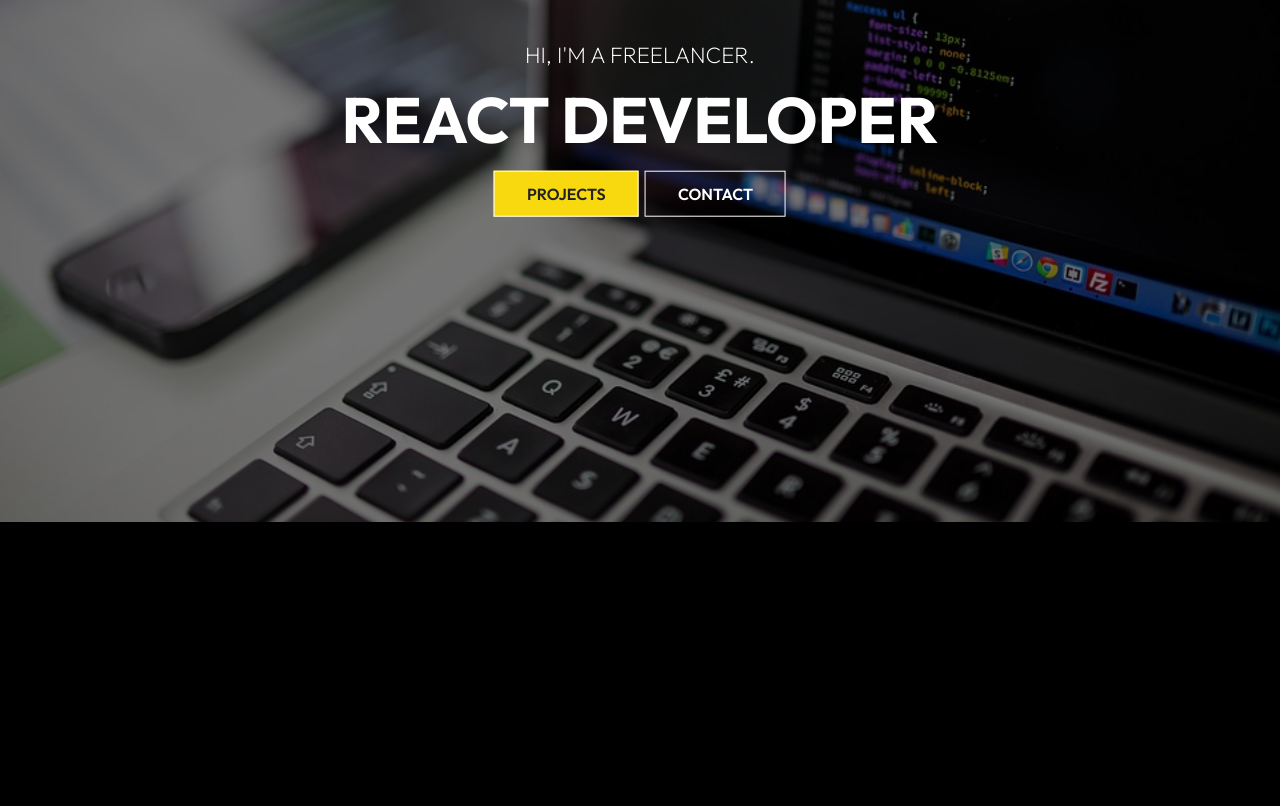
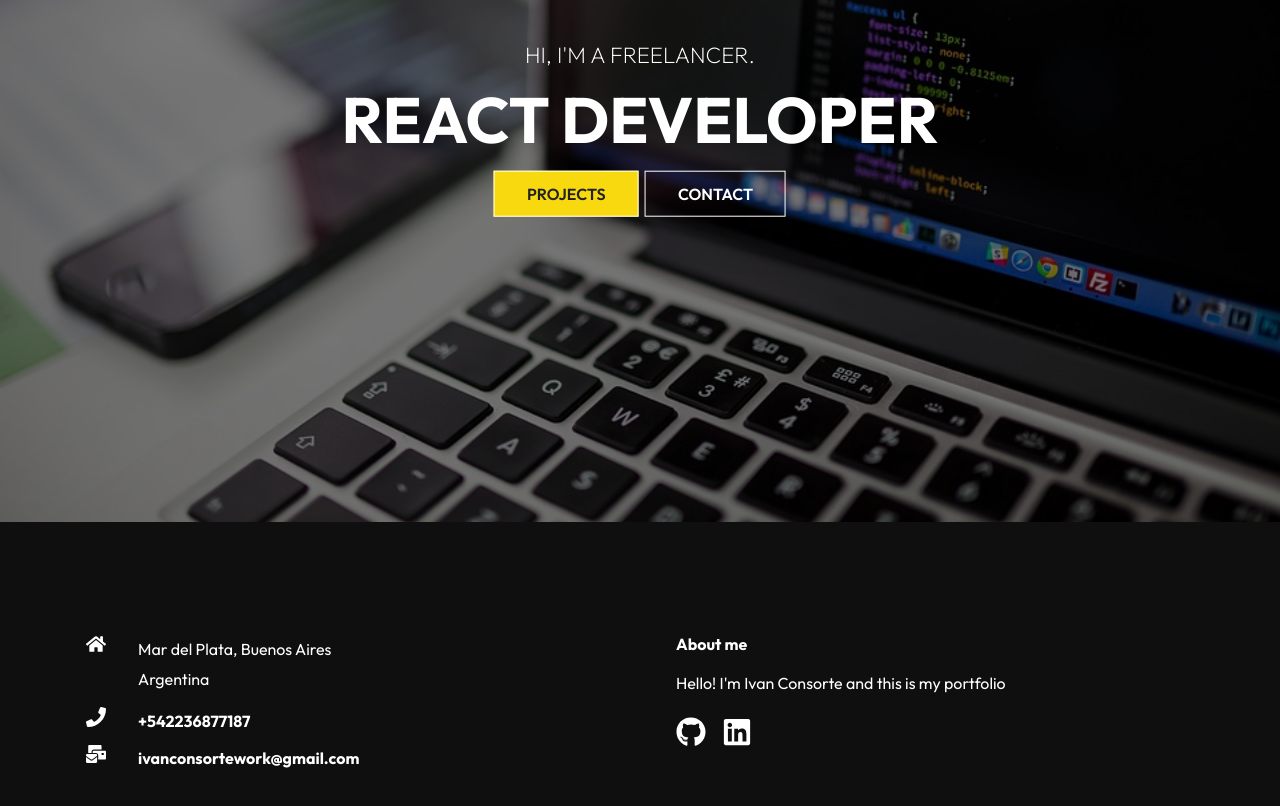
Before and after one commit to IvanConsorteWork/Portfolio-Old-, a React (Create React App) app: page / in a window 1280 px wide. Shown: the part 278-1084 px from the top of the page. Before the commit the page ends 804 px from the top, so only its background shows below. Built offline with nearby package versions, Linux system fonts and the light colour scheme.

Commit message:
added footer and heroImg2

```diff
--- /dev/null
+++ b/src/components/Footer.css
@@ -0,0 +1,75 @@
+.footer {
+    width: 100%;
+    padding: 6rem 0;
+    background-color: rgba(19, 19, 19, 0.8);
+}
+
+.footer-container {
+    max-width: 1140px;
+    margin: auto;
+    display: grid;
+    grid-template-columns: repeat(2, 1fr);
+    grid-gap: 40px;
+}
+
+.left {
+    height: 100%;
+    max-width: 100%;
+    display: flex;
+    flex-direction: column;
+    padding: 1rem;
+}
+
+.location {
+    display: flex;
+    margin-bottom: 0.8rem;
+}
+
+.location p {
+    line-height: 30px;
+}
+
+.phone {
+    display: flex;
+    margin-bottom: 0.8rem;
+}
+
+.email {
+    display: flex;
+    margin-bottom: 0.8rem;
+}
+
+.right {
+    height: 100%;
+    max-width: 100%;
+    display: flex;
+    flex-direction: column;
+    padding: 1rem;
+}
+
+.right h4 {
+    margin-bottom: 1.2rem;
+}
+
+.right p {
+    margin-bottom: 0.5rem;
+}
+
+.social {
+    margin-top: 1rem;
+}
+
+.h4 {
+    font-size: 1.2rem;
+    padding-bottom: 0.7rem
+}
+
+.p {
+    font-size: 1.2rem
+}
+
+@media screen and (max-width: 640px) {
+    .footer-container {
+        grid-template-columns: 1fr;
+    }
+}
--- /dev/null
+++ b/src/components/Footer.js
@@ -0,0 +1,40 @@
+import React from 'react';
+import './Footer.css';
+
+import { FaGithub, FaHome, FaLinkedin, FaMailBulk, FaPhone } from 'react-icons/fa';
+
+const Footer = () => {
+  return (
+    <div className='footer'>
+        <div className='footer-container'>
+            <div className='left'>
+                <div className='location'>
+                    <FaHome size={20} style={{color: '#fff', marginRight: '2rem'}} />
+                    <div>
+                      <p>Mar del Plata, Buenos Aires</p>
+                      <p>Argentina</p>
+                    </div>
+                </div>
+                <div className='phone'>
+                  <h4><FaPhone size={20} style={{color: '#fff', marginRight: '2rem'}} />
+                  +542236877187</h4>
+                </div>
+                <div className='mail'>
+                  <h4><FaMailBulk size={20} style={{color: '#fff', marginRight: '2rem'}} />
+                  ivanconsortework@gmail.com</h4>
+                </div>
+            </div>
+            <div className='right'>
+              <h4>About me</h4>
+              <p>Hello! I'm Ivan Consorte and this is my portfolio</p>
+              <div className='social'>
+                <FaGithub size={30} style={{color: '#fff', marginRight: '1rem'}} />
+                <FaLinkedin size={30} style={{color: '#fff', marginRight: '1rem'}} />
+              </div>
+            </div>
+        </div>
+    </div>
+  )
+}
+
+export default Footer
--- /dev/null
+++ b/src/components/HeroImg2.css
@@ -0,0 +1,43 @@
+.hero-img {
+    width: 100%;
+    background: rgba(0, 0, 0, 0.5);
+    height: 60vh;
+    position: relative
+}
+
+.hero-img::before {
+    content: "";
+    background: url(https://images.unsplash.com/photo-1580894894513-541e068a3e2b?ixlib=rb-4.0.3&ixid=MnwxMjA3fDB8MHxwaG90by1wYWdlfHx8fGVufDB8fHx8&auto=format&fit=crop&w=870&q=80);
+    background-size: cover;
+    background-position: center top;
+    height: 100%;
+    width: 100%;
+    position: absolute;
+    top: 0;
+    left: 0;
+    z-index: -1
+}
+
+.hero-img h1 {
+    font-size: 2.4rem
+}
+
+.hero-img p {
+    font-size: 1.4rem;
+    text-align: center;
+}
+
+@media screen and (max-width: 640px) {
+    .hero-img h1 {
+        font-size: 2rem
+    }
+}
+
+.heading {
+    width: 100%;
+    height: 100%;
+    display: flex;
+    flex-direction: column;
+    justify-content: center;
+    align-items: center
+}
--- /dev/null
+++ b/src/components/HeroImg2.js
@@ -0,0 +1,15 @@
+import React from 'react';
+import './HeroImg2.css';
+
+const HeroImg2 = (props) => {
+  return (
+    <div className='hero-img'>
+        <div className='heading'>
+            <h1>{props.heading}</h1>
+            <p>{props.text}</p>
+        </div>
+    </div>
+  )
+}
+
+export default HeroImg2
--- a/src/routes/About.js
+++ b/src/routes/About.js
@@ -1,8 +1,15 @@
-import React from 'react'
+import React from 'react';
+import NavBar from '../components/NavBar';
+import Footer from '../components/Footer';
+import HeroImg2 from '../components/HeroImg2';
 
 const About = () => {
   return (
-    <div>About</div>
+    <div>
+      <NavBar />
+      <HeroImg2 heading='About me' text='Im a full stack web developer'/>
+      <Footer />
+    </div>
   )
 }
 
--- a/src/routes/Contact.js
+++ b/src/routes/Contact.js
@@ -1,8 +1,15 @@
-import React from 'react'
+import React from 'react';
+import NavBar from '../components/NavBar';
+import Footer from '../components/Footer';
+import HeroImg2 from '../components/HeroImg2';
 
 const Contact = () => {
   return (
-    <div>Contact</div>
+    <div>
+      <NavBar />
+      <HeroImg2 heading='Contact' text='Lets have a talk' />
+      <Footer />
+    </div>
   )
 }
 
--- a/src/routes/Home.js
+++ b/src/routes/Home.js
@@ -1,12 +1,14 @@
-import React from 'react'
-import HeroImg from '../components/HeroImg'
-import NavBar from '../components/NavBar'
+import React from 'react';
+import HeroImg from '../components/HeroImg';
+import NavBar from '../components/NavBar';
+import Footer from '../components/Footer';
 
 const Home = () => {
   return (
     <div>
       <NavBar/>
       <HeroImg />
+      <Footer />
     </div>
   )
 }
--- a/src/routes/Projects.js
+++ b/src/routes/Projects.js
@@ -1,8 +1,15 @@
-import React from 'react'
+import React from 'react';
+import NavBar from '../components/NavBar';
+import Footer from '../components/Footer';
+import HeroImg2 from '../components/HeroImg2';
 
 const Projects = () => {
   return (
-    <div>Projects</div>
+    <div>
+      <NavBar />
+      <HeroImg2 heading='Projects.' text='This are my projects.'/>
+      <Footer />
+    </div>
   )
 }
 
```
